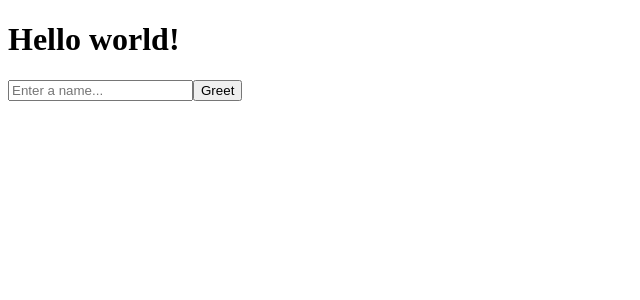
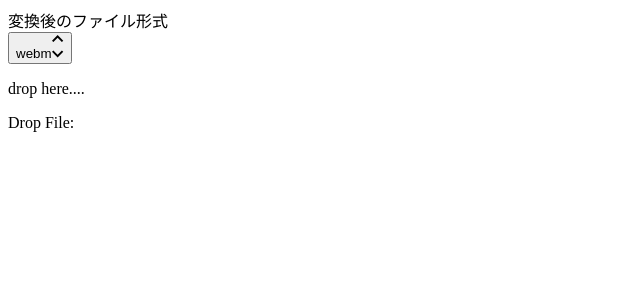
Before and after one commit to kusakabe-t/movie_converter, a Next.js app: page / in a window 1280 px wide. Shown: the top 300 px of the page, without its empty margins (0-640 px from the left). Built offline with nearby package versions, Linux system fonts and the light colour scheme.

Commit message:
feat add index page

```diff
--- a/package.json
+++ b/package.json
@@ -9,10 +9,13 @@
     "tauri": "tauri"
   },
   "dependencies": {
+    "@headlessui/react": "^1.7.3",
     "@tauri-apps/api": "^1.1.0",
     "next": "^12.2.5",
     "react": "^18.2.0",
-    "react-dom": "^18.2.0"
+    "react-dom": "^18.2.0",
+    "react-dropzone": "^14.2.3",
+    "tauri-plugin-store-api": "github:tauri-apps/tauri-plugin-store#dev"
   },
   "devDependencies": {
     "@tauri-apps/cli": "^1.1.0",
--- a/src/pages/index.tsx
+++ b/src/pages/index.tsx
@@ -1,33 +1,25 @@
 import { useState } from "react";
-import { invoke } from "@tauri-apps/api/tauri";
+import { DropArea } from "../components/DropArea";
+import { SelectBox } from "../components/SelectBox";
+
+// FIXME: まだ使えないため、様子見
+// import { Store } from "tauri-plugin-store-api";
+// cf. https://github.com/tauri-apps/tauri-plugin-store
+
+export const extensions = [
+  { id: 1, name: "webm" },
+  { id: 2, name: "mp4" },
+] as const;
+
+export type ExtensionType = typeof extensions[number];
 
 function App() {
-  const [greetMsg, setGreetMsg] = useState("");
-  const [name, setName] = useState("");
-
-  async function greet() {
-    // Learn more about Tauri commands at https://tauri.app/v1/guides/features/command
-    setGreetMsg(await invoke("greet", { name }));
-  }
+  const [selected, setSelected] = useState<ExtensionType>(extensions[0]);
 
   return (
-    <div className="container">
-      <h1 className="text-3xl font-bold underline">Hello world!</h1>
-
-      <div className="row">
-        <div>
-          <input
-            id="greet-input"
-            onChange={(e) => setName(e.currentTarget.value)}
-            placeholder="Enter a name..."
-          />
-          <button type="button" onClick={() => greet()}>
-            Greet
-          </button>
-        </div>
-      </div>
-
-      <p>{greetMsg}</p>
+    <div className="m-[16px] mx-auto w-[500px]">
+      <SelectBox selected={selected} setSelected={setSelected} />
+      <DropArea />
     </div>
   );
 }
```
Also changed, not shown: 1 other file (tests, documents, lock files or other folders).
